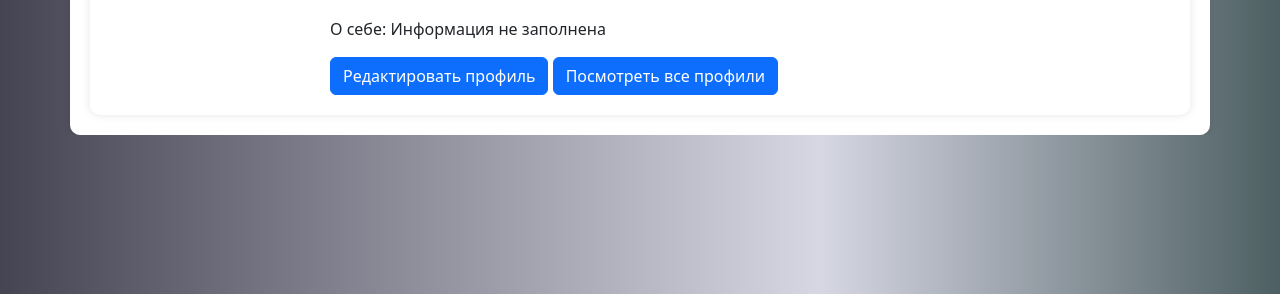
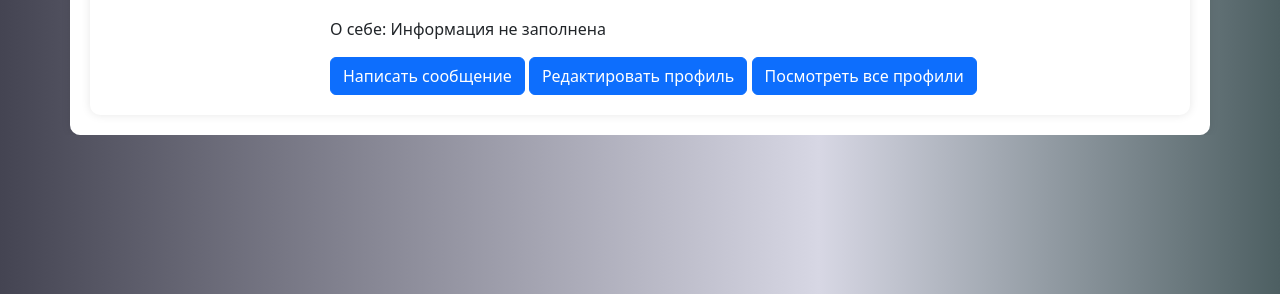
Before and after one commit to a-melchikov/django-blogtest-project, a Django app: template djangoProject/blog/templates/profile.html in a window 1280 px wide. Shown: the part 375-669 px from the top of the page. Run offline with Django 5.2, Linux system fonts and the light colour scheme; the template is opened without the code that fills it, so the values that code supplies are empty.

Commit message:
Added a button to write a message when you go to someone else's profile

```diff
--- a/djangoProject/blog/templates/profile.html
+++ b/djangoProject/blog/templates/profile.html
@@ -42,6 +42,9 @@
             <p>Город: {% if user.profile.city %}{{ user.profile.city }}{% else %}Не указан{% endif %}</p>
             <p>Дата регистрации: {{ user.profile.registration_date }}</p>
             <p>О себе: {% if user.profile.bio %}{{ user.profile.bio }}{% else %}Информация не заполнена{% endif %}</p>
+            {% if not request.user.is_authenticated or request.user != user %}
+                <a href="{% url 'send_message' %}" class="btn btn-primary">Написать сообщение</a>
+            {% endif %}
             <a href="{% url 'edit_profile' user.username %}" class="btn btn-primary">Редактировать профиль</a>
             <a href="{% url 'all_profiles' %}" class="btn btn-primary">Посмотреть все профили</a>
         </div>
```
